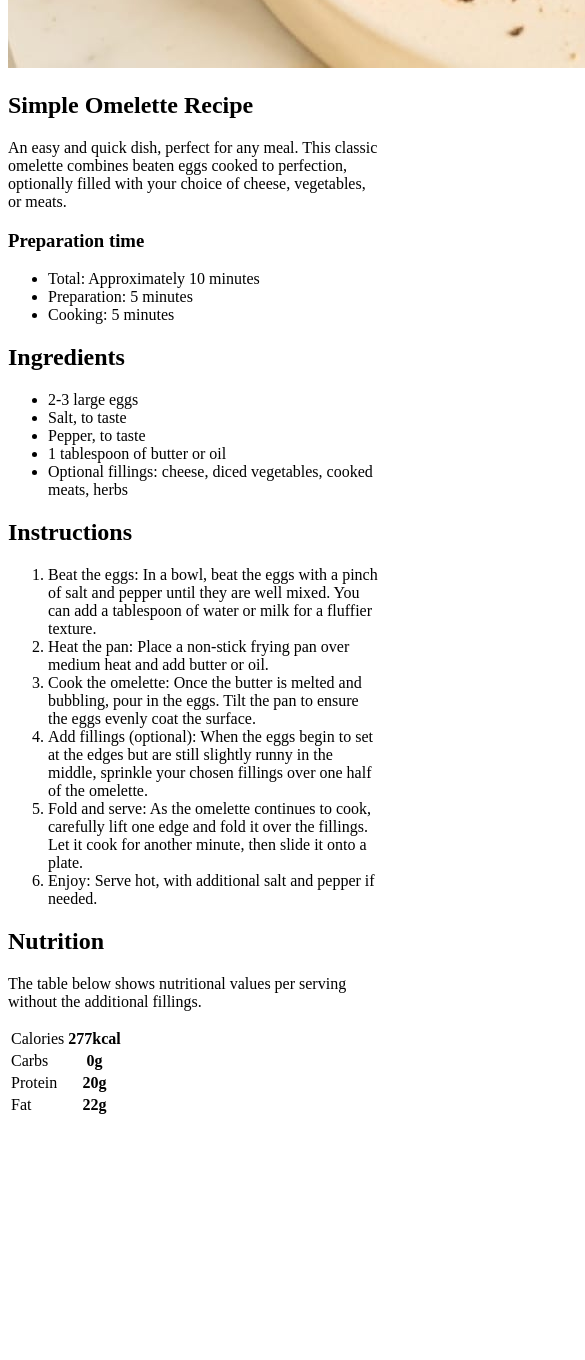
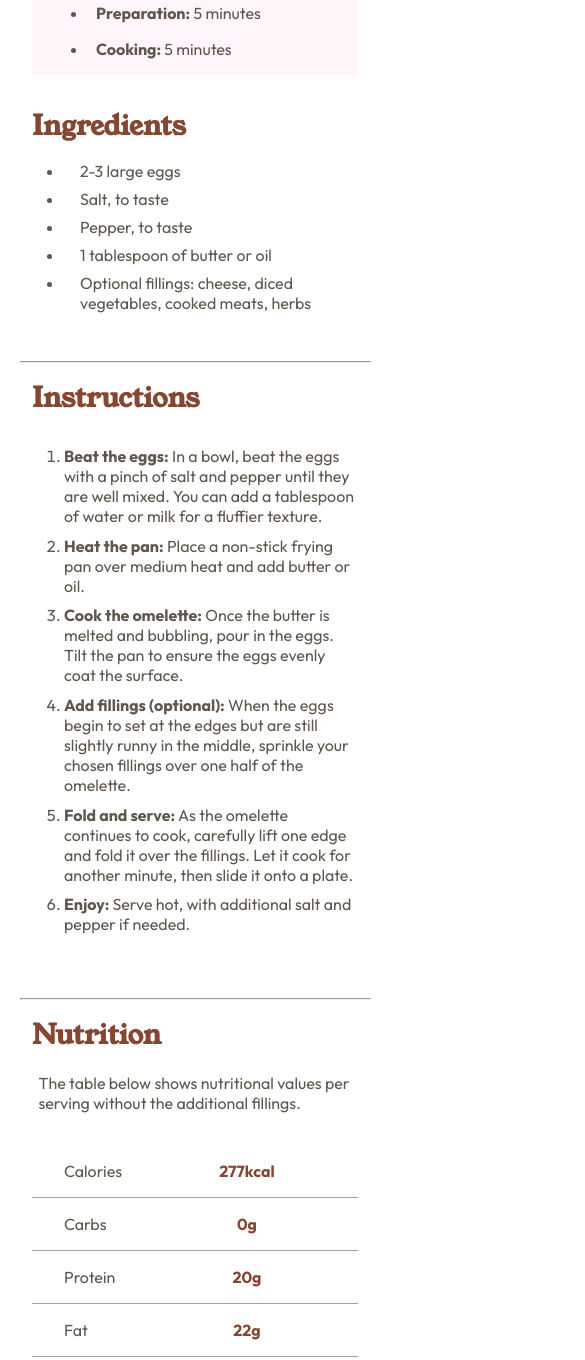
Before and after one commit to codigo40/Recipe-Page, a plain HTML site: page index.html in a window 390 px wide. Shown: the part 540-1900 px from the top of the page, 585 px wide, since content can reach past the window. Before the commit the page ends 1665 px from the top, so only its background shows below. Drawn offline with Linux system fonts and the light colour scheme.

Commit message:
mobile version

```diff
--- a/index.html
+++ b/index.html
@@ -11,6 +11,16 @@
       href="./assets/images/LogoAzul.png"
     />
 
+    <!-- STYLES -->
+    <link rel="stylesheet" href="./styles/main.css" />
+
+    <!-- FONTS -->
+    <link rel="preconnect" href="https://fonts.googleapis.com" />
+    <link rel="preconnect" href="https://fonts.gstatic.com" crossorigin />
+    <link
+      href="https://fonts.googleapis.com/css2?family=Outfit:wght@400;600;700&family=Young+Serif&display=swap"
+      rel="stylesheet"
+    />
     <title>Frontend Mentor | Recipe page</title>
   </head>
 
@@ -33,9 +43,9 @@
       <section class="recipe__time">
         <h3 class="recipe__time-title">Preparation time</h3>
         <ul class="recipe__time-list">
-          <li class="recipe__time-item">Total: Approximately 10 minutes</li>
-          <li class="recipe__time-item">Preparation: 5 minutes</li>
-          <li class="recipe__time-item">Cooking: 5 minutes</li>
+          <li class="recipe__time-item"> <span class="bold">Total:</span> Approximately 10 minutes</li>
+          <li class="recipe__time-item"> <span class="bold">Preparation:</span> 5 minutes</li>
+          <li class="recipe__time-item"> <span class="bold">Cooking:</span> 5 minutes</li>
         </ul>
       </section>
 
@@ -53,39 +63,41 @@
           </li>
         </ul>
       </section>
-
+<hr>
       <section class="recipe__instructions">
         <h2 class="recipe__instructions-title">Instructions</h2>
         <ol class="recipe__instructions-list">
           <li class="recipe__instructions-item">
-            Beat the eggs: In a bowl, beat the eggs with a pinch of salt and
+            <span class="bold">Beat the eggs:</span> In a bowl, beat the eggs with a pinch of salt and
             pepper until they are well mixed. You can add a tablespoon of water
             or milk for a fluffier texture.
           </li>
           <li class="recipe__instructions-item">
-            Heat the pan: Place a non-stick frying pan over medium heat and add
+            <span class="bold">Heat the pan:</span> Place a non-stick frying pan over medium heat and add
             butter or oil.
           </li>
           <li class="recipe__instructions-item">
-            Cook the omelette: Once the butter is melted and bubbling, pour in
+            <span class="bold">Cook the omelette:</span> Once the butter is melted and bubbling, pour in
             the eggs. Tilt the pan to ensure the eggs evenly coat the surface.
           </li>
           <li class="recipe__instructions-item">
-            Add fillings (optional): When the eggs begin to set at the edges but
+            <span class="bold">Add fillings (optional):</span>
+             When the eggs begin to set at the edges but
             are still slightly runny in the middle, sprinkle your chosen
             fillings over one half of the omelette.
           </li>
           <li class="recipe__instructions-item">
-            Fold and serve: As the omelette continues to cook, carefully lift
+            <span class="bold">Fold and serve:</span> As the omelette continues to cook, carefully lift
             one edge and fold it over the fillings. Let it cook for another
             minute, then slide it onto a plate.
           </li>
           <li class="recipe__instructions-item">
-            Enjoy: Serve hot, with additional salt and pepper if needed.
+            <span class="bold"> Enjoy: </span>
+           Serve hot, with additional salt and pepper if needed.
           </li>
         </ol>
       </section>
-
+<hr>
       <section class="recipe__nutrition">
         <h2 class="recipe__nutrition-title">Nutrition</h2>
         <p class="recipe__nutrition-info">
@@ -97,10 +109,12 @@
             <td class="recipe__nutrition-label">Calories</td>
             <th class="recipe__nutrition-value">277kcal</th>
           </tr>
+
           <tr>
             <td class="recipe__nutrition-label">Carbs</td>
             <th class="recipe__nutrition-value">0g</th>
           </tr>
+
           <tr>
             <td class="recipe__nutrition-label">Protein</td>
             <th class="recipe__nutrition-value">20g</th>
--- /dev/null
+++ b/styles/_globals.scss
@@ -0,0 +1,5 @@
+*{
+margin: 0;
+padding: 0;
+box-sizing: border-box;
+}
--- /dev/null
+++ b/styles/_layout.scss
@@ -0,0 +1,147 @@
+body{
+  width: 100vw;
+}
+.bold{
+  font-weight: bold;
+}
+
+td,th{
+  border-bottom: 1px solid rgba(157, 132, 132, 0.803);
+
+  padding-top: 1rem;
+  padding-bottom: 1rem;
+}
+hr{
+  width: 90%;
+  margin: auto;
+}
+
+
+.recipe{
+  &__image{
+    width: 100%;
+
+  }
+
+  &__title{
+    font-family: $Font-family2;
+    padding: 2.4rem 1.8rem 1.7rem;
+    font-weight: 700;
+    font-size: 2.2rem;
+    letter-spacing: 1px;
+    line-height: 2.2rem;
+  }
+  &__description{
+    padding: 0 1.9rem;
+    font-family: $Font-family1;
+    font-size: $FontSizeParagraph;
+    line-height: 1.43rem;
+    color: $WengeBrown;
+  }
+
+  &__time{
+    background-color: $RoseWhite ;
+    margin: 2rem;
+    padding: 1rem ;
+    font-family: $Font-family1;
+    color: $WengeBrown;
+  }
+  &__time-title{
+    color: $DarkRaspberry;
+    margin-top: .6rem;
+    margin-left: .4rem;
+    letter-spacing:.6px ;
+  }
+&__time-list{
+  margin-left: 2rem;
+
+}
+&__time-item{
+  margin-top: 1rem;
+  margin-left: .5rem;
+  padding: 0 .5rem;
+}
+
+&__ingredients{
+  padding: 0 2rem;
+  margin-bottom: 3rem;
+}
+
+&__ingredients-title{
+  color: $Nutmeg;
+  font-family: $Font-family2;
+  font-size:1.7rem ;
+  padding-bottom: .5rem;
+}
+
+&__ingredients-list{
+  color: $WengeBrown;
+  font-family: $Font-family1;
+  margin-left: 2rem;
+}
+
+&__ingredients-item{
+
+  margin-top: 0.5rem;
+  padding-left: 1rem;
+}
+
+&__instructions{
+
+  padding: 0 2rem;
+  margin-bottom: 4rem;
+}
+
+&__instructions-title{
+  padding-top: 1rem;
+  color: $Nutmeg;
+  font-family: $Font-family2;
+  font-size:1.7rem ;
+  padding-bottom: 1.2rem;
+
+}
+&__instructions-list{
+  color: $WengeBrown;
+  font-family: $Font-family1;
+  margin-left: 2rem;
+}
+&__instructions-item{
+
+  margin-top: 0.6rem;
+
+}
+&__nutrition{
+
+  padding: 0 2rem;
+  margin-bottom: 4rem;
+}
+&__nutrition-title{
+  padding-top: 1rem;
+  color: $Nutmeg;
+  font-family: $Font-family2;
+  font-size:1.7rem ;
+  padding-bottom: 1.2rem;
+}
+&__nutrition-info{
+
+  padding: 0 .4rem;
+  color: $WengeBrown;
+  font-family: $Font-family1;
+  margin-bottom: 2rem;
+}
+&__nutrition-table{
+  width: 100%;
+  color: $Nutmeg;
+  font-family: $Font-family1;
+  border-collapse: collapse;
+
+}
+&__nutrition-label{
+ color: $WengeBrown;
+ font-weight: 100;
+ padding-left: 2rem;
+}
+&__nutrition-value{
+  padding-right: 3rem;
+}
+}
--- /dev/null
+++ b/styles/_variables.scss
@@ -0,0 +1,19 @@
+// PRIMARY COLORS
+
+$Nutmeg: hsl(14, 45%, 36%);
+$DarkRaspberry: hsl(332, 51%, 32%);
+
+// NEUTRAL COLORS
+
+$White: hsl(0, 0%, 100%);
+$RoseWhite: hsl(330, 100%, 98%);
+$Eggshell: hsl(30, 54%, 90%);
+$LightGrey: hsl(30, 18%, 87%);
+$WengeBrown: hsl(30, 10%, 34%);
+$DarkCharcoal: hsl(24, 5%, 18%);
+
+// FONTS
+
+$FontSizeParagraph: 1rem;
+$Font-family1: 'Outfit', sans-serif;
+$Font-family2: 'Young Serif', serif;
--- /dev/null
+++ b/styles/main.scss
@@ -0,0 +1,3 @@
+@import "variables";
+@import "globals";
+@import "layout";
```
Also changed, not shown: styles/main.css (added), 1 other file.
